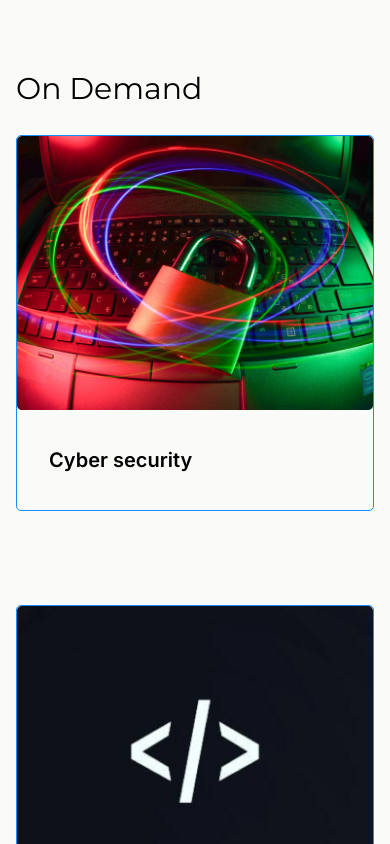
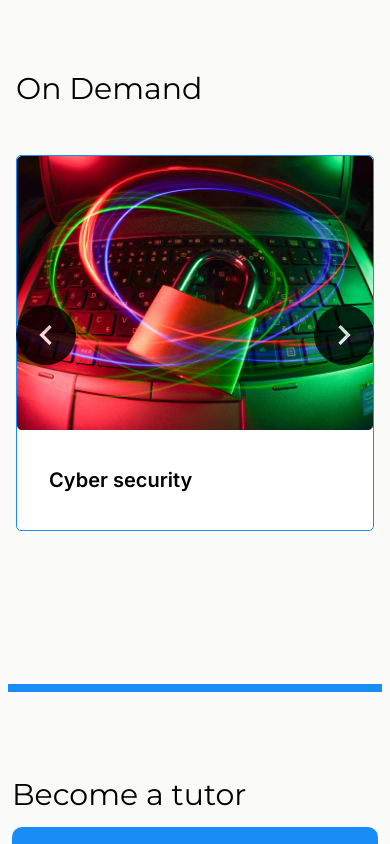
Before and after one commit to AChris-T/Aqubar, a React (Vite) app: page / in a window 390 px wide. Shown: the part 4180-5024 px from the top of the page. Built offline with nearby package versions, Linux system fonts and the light colour scheme; a web font is replaced by a local one.

Commit message:
landingPAge

```diff
--- a/src/Components/LandingPageComponents/CourseCard.jsx
+++ b/src/Components/LandingPageComponents/CourseCard.jsx
@@ -15,7 +15,7 @@ const CourseCard = () => {
         <CourseCarousel/>
         </div>
 
-        <div className="h-2 lg:w-[750px] w-200px bg-[#198cf6] flex justify-center items-center lg:mx-80 md:mx-[52px] mx-2  mb-[80px] mt-[105px]"></div>
+        <div className="h-2 lg:w-[750px] w-200px bg-[#198cf6] flex justify-center items-center lg:mx-80 md:mx-[152px] mx-2  mb-[80px] mt-[105px]"></div>
         </>
 
 
--- a/src/Components/LandingPageComponents/CourseCarousel.jsx
+++ b/src/Components/LandingPageComponents/CourseCarousel.jsx
@@ -16,7 +16,8 @@ const CourseCarousel = () => {
     const swiperRef = useRef();
 
   return (
-    <><Swiper
+    <>
+    <Swiper
     modules={[Navigation]}
         onBeforeInit={(swiper) => {
           swiperRef.current = swiper;
--- /dev/null
+++ b/src/Components/LandingPageComponents/DemandCarousel.jsx
@@ -0,0 +1,73 @@
+import { Swiper, SwiperSlide } from "swiper/react";
+import { Navigation} from "swiper/modules";
+import { MdOutlineKeyboardArrowRight,MdKeyboardArrowLeft } from "react-icons/md";
+import cyber from "../../assets/Image/cyberImage.png"
+import web from "../../assets/Image/web.png"
+import ui from "../../assets/Image/ui.png"
+import "swiper/css";
+import 'swiper/css/navigation';
+import { useRef } from "react";
+
+const DemandCarousel = () => {
+    const swiperRef = useRef();
+
+  return (
+    <>
+        <Swiper
+            modules={[Navigation]}
+                onBeforeInit={(swiper) => {
+                swiperRef.current = swiper;
+            }}
+
+        effect={"flip"}
+        grabCursor={true}
+        pagination={true}
+        slidesPerView={3}
+        breakpoints={{
+          240: {
+            slidesPerView: 1,
+            spaceBetween: 20,
+          },
+          768: {
+            slidesPerView: 2,
+            spaceBetween: 40,
+          },
+          1024: {
+            slidesPerView: 3,
+            spaceBetween: 50,
+          },
+        }}
+        autoplay={true}
+        spaceBetween={50}
+        className="text-black  w-full  mt-[20px]  lg:block"
+         >
+        <SwiperSlide className="flex flex-col bg-[#fff] rounded-md ">
+        <div className=" w-full  h-full rounded-[5px] border-[1px] border-[#198cf6]">
+            <img src={cyber} alt="cyberImage" className="w-full"/>
+            <h2 className="md:text-[25px] text-[20px] font-semibold text-[#000] px-[32px] py-[35px] font-inter">Cyber security</h2>
+        </div>
+        </SwiperSlide>
+        <SwiperSlide className="flex flex-col bg-[#fff] rounded-md ">
+        <div className=" w-full h-full rounded-[5px] border-[1px] border-[#198cf6]">
+            <img src={web} alt="cyberImage" className="w-full"/>
+            <h2 className="md:text-[25px] text-[20px]  font-semibold text-[#000] px-[32px] py-[35px] font-inter">Web development</h2>
+        </div>
+        </SwiperSlide>
+        <SwiperSlide className="flex flex-col bg-[#fff] rounded-md ">
+        <div className=" w-full h-full rounded-[5px] border-[1px] border-[#198cf6]">
+            <img src={ui} alt="cyberImage" className="w-full"/>
+            <h2 className="md:text-[24px] text-[20px] lg:text-[23px]  font-semibold text-[#000] px-[15px] py-[35px] font-inter">Product designing(ui/ux)</h2>
+        </div>
+        </SwiperSlide>
+
+  </Swiper>
+  <div className="flex justify-between ">
+       <button onClick={() => swiperRef.current?.slidePrev()} className="mt-[-250px] opacity-80 z-20 text-[40px] bg-black h-[60px] rounded-full text-[#fff] w-[60px] flex items-center justify-center"><MdKeyboardArrowLeft /></button>
+        <button onClick={() => swiperRef.current?.slideNext()} className="mt-[-250px] opacity-80 z-20 text-[40px] bg-black h-[60px] rounded-full text-[#fff] w-[60px] flex items-center justify-center"><MdOutlineKeyboardArrowRight /></button>
+  </div>
+
+    </>
+  )
+}
+
+export default DemandCarousel
--- a/src/Components/LandingPageComponents/DemandCourses.jsx
+++ b/src/Components/LandingPageComponents/DemandCourses.jsx
@@ -1,6 +1,5 @@
-import cyber from "../../assets/Image/cyberImage.png"
-import web from "../../assets/Image/web.png"
-import ui from "../../assets/Image/ui.png"
+
+import DemandCarousel from "./DemandCarousel"
 const DemandCourses = () => {
   return (
     <>
@@ -8,22 +7,9 @@ const DemandCourses = () => {
       <div >
         <h3 className="md:text-[40px] text-[30px] font-Montserrat font-medium text-[#000]">On Demand</h3>
       </div>
-      <div className="w-full flex gap-[94px] flex-col lg:flex-row">
-        <div className="lg:w-[366px] w-full  h-full rounded-[5px] border-[1px] border-[#198cf6]">
-            <img src={cyber} alt="cyberImage" className="w-full"/>
-            <h2 className="md:text-[25px] text-[20px] font-semibold text-[#000] px-[32px] py-[35px] font-inter">Cyber security</h2>
-        </div>
-        <div className="lg:w-[366px] w-full h-full rounded-[5px] border-[1px] border-[#198cf6]">
-            <img src={web} alt="cyberImage" className="w-full"/>
-            <h2 className="md:text-[25px] text-[20px]  font-semibold text-[#000] px-[32px] py-[35px] font-inter">Web development</h2>
-        </div>
-        <div className="lg:w-[366px] w-full h-full rounded-[5px] border-[1px] border-[#198cf6]">
-            <img src={ui} alt="cyberImage" className="w-full"/>
-            <h2 className="md:text-[24px] text-[20px] lg:text-[23px]  font-semibold text-[#000] px-[15px] py-[35px] font-inter">Product designing(ui/ux)</h2>
-        </div>
-      </div>
+      <DemandCarousel/>
     </div>
-      <div className="h-2 lg:w-[700px] w-200px mb-[80px] bg-[#198cf6] flex justify-center items-center lg:mx-80 md:mx-[52px] mx-2  mt-[105px]"></div>
+      <div className="h-2 lg:w-[700px] w-200px mb-[80px] bg-[#198cf6] flex justify-center items-center lg:mx-80 md:mx-[152px] mx-2  mt-[105px]"></div>
     </>
   )
 }
--- a/src/Components/LandingPageComponents/Footer.jsx
+++ b/src/Components/LandingPageComponents/Footer.jsx
@@ -6,7 +6,7 @@ import Twitter from "../Icons/Twitter"
 const Footer = () => {
   return (
     <div className="bg-[#0E0E0E] ">
-    <div className=" border-b-[#198cf6] border-b-2 font-inter  text-[#cacaca] px-4 md:px-4 lg:px-[70px] py-[29px] w-full flex justify-between md:items-center flex-col  md:flex-row">
+    <div className=" border-b-[#198cf6] border-b-2 font-inter  text-[#cacaca] px-4 md:px-10 lg:px-[70px] py-[29px] w-full flex justify-between md:items-center flex-col  md:flex-row">
 
         <div className="flex-col  md:flex gap-[30px] hidden  ">
             <h1 className="font-semibold text-[20px]">Usefull links</h1>
@@ -23,11 +23,11 @@ const Footer = () => {
 
         <div  className="px-2 mt-8 flex flex-col gap-4">
           <h2 className="text-[25px] font-semibold">Newsletter</h2>
-          <p>Subscribe for newsletters from Aquber
+          <p className="md:w-[200px]">Subscribe for newsletters from Aquber
             technologies.
             </p>
             <div className="flex items-center">
-            <input className="md:w-[374px] px-4 place rounded-[40px] h-[48px] border-[1px] border-[#198cf6] bg-transparent" />
+            <input className="lg:w-[374px] md:w-[250px] px-4 place rounded-[40px] h-[48px] border-[1px] border-[#198cf6] bg-transparent" />
             <div className="cursor-pointer ml-[-40px]">
             <SearchIcons/>
             </div>
--- a/src/Components/LandingPageComponents/HeroSection.jsx
+++ b/src/Components/LandingPageComponents/HeroSection.jsx
@@ -12,9 +12,9 @@ const HeroSection = () => {
   return (
     <>
     <div className="h-[450px] mt-[80px] flex justify-between bg-[#101223]">
-      <div className=" px-4 md:px-[70px] flex flex-col justify-center h-full gap-[34px]">
+      <div className=" px-4 md:px-[50px] lg:px-[70px] flex flex-col justify-center h-full gap-[34px]">
         <h2 className="text-[#fff] font-jacques text-[60px]">Aquber</h2>
-        <p className="font-Montserrat md:w-[620px] flex flex-wrap text-white z-20 font-light text-[20px]">Welcome to our tech page!<br/>
+        <p className="font-Montserrat md:w-[350px] lg:w-[620px] flex flex-wrap text-white z-20 font-light text-[20px]">Welcome to our tech page!<br/>
             We are excited to have you here and to equip you with the latest
             on-demand tech skills.
         </p>
@@ -26,7 +26,7 @@ const HeroSection = () => {
           autoplay={true}
           spaceBetween={30}
           pagination={true}
-          className="text-white w-full ml-[-160px] gap-72 hidden lg:block"
+          className="text-white w-full md:ml-[-50px] ml-[-160px] gap-72 hidden md:block"
         >
              <SwiperSlide><img src={hero3} alt="heroImg" className="w-full h-full"/></SwiperSlide>
              <SwiperSlide><img src={hero2} alt="heroImg" className="w-full h-full "/></SwiperSlide>
```
Also changed, not shown: src/Components/LandingPageComponents/Services.jsx (+10 -10 lines), src/Components/LandingPageComponents/Tutor.jsx (+6 -6 lines).
